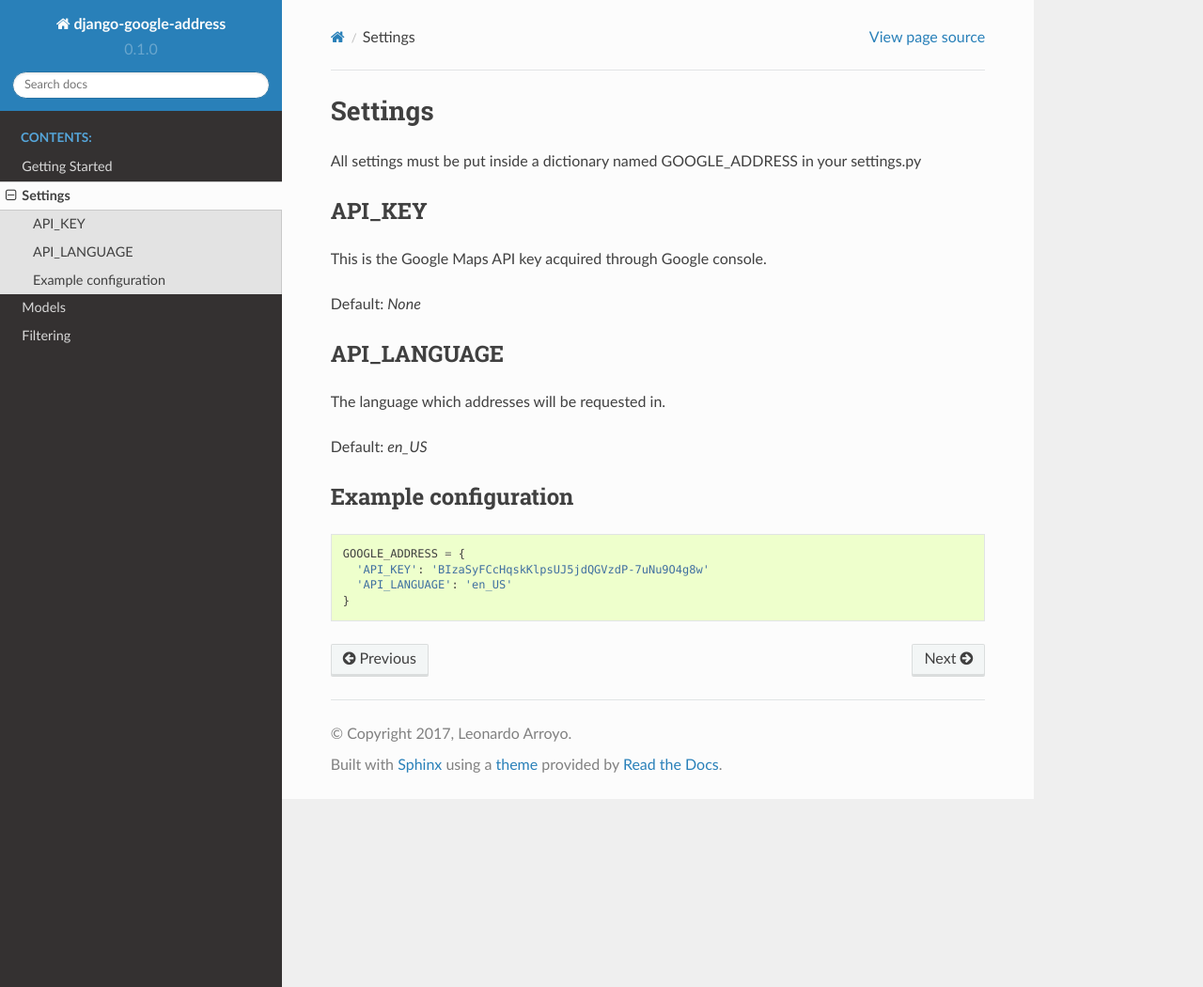
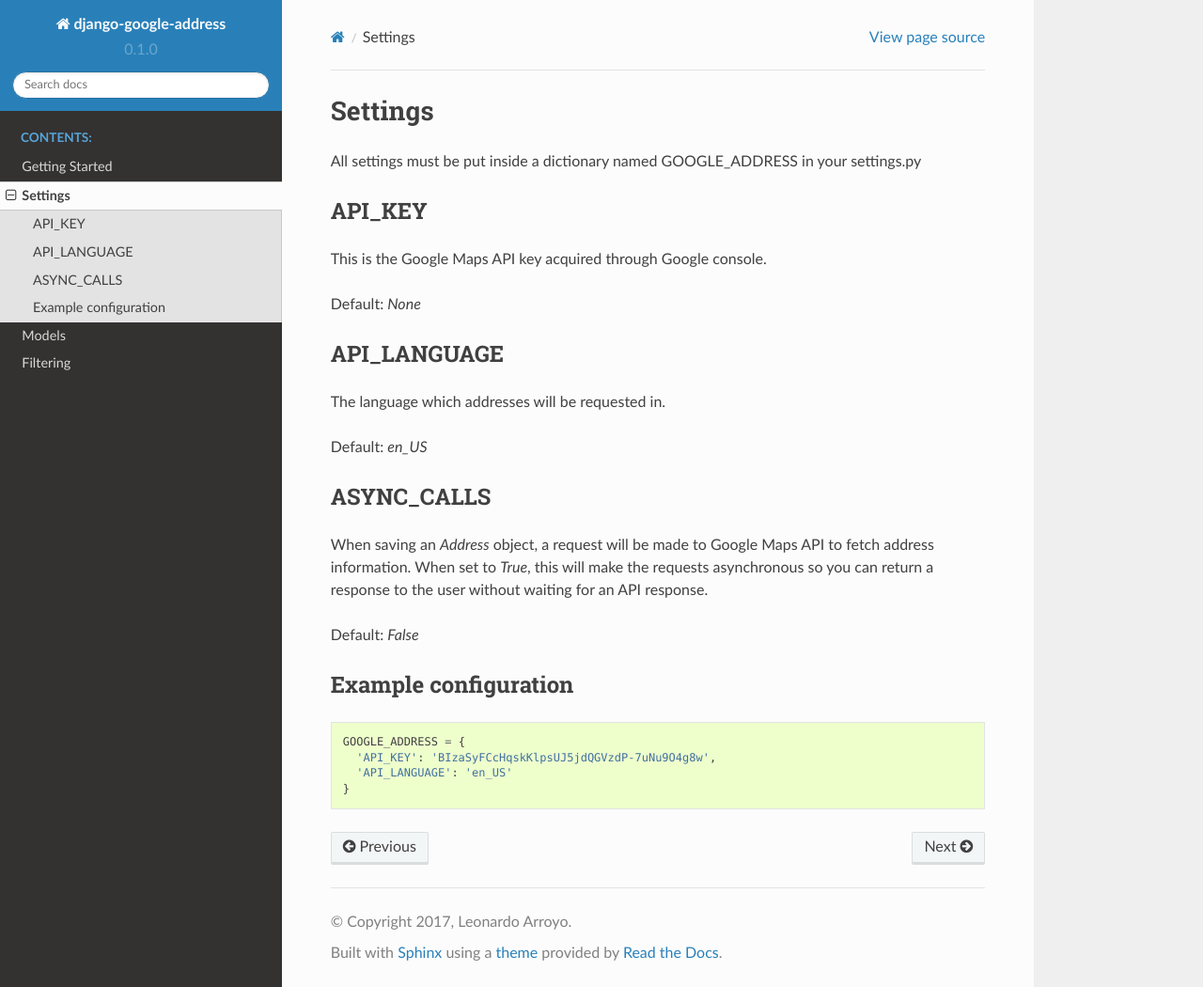
Before and after one commit to pa0lin082/django-google-address, a Sphinx documentation site: the page built from docs/src/settings.rst, in a window 1280 px wide and 1050 px high. Shown: the whole window at 94% size. Built offline with Sphinx 7.4.7 and the Read the Docs theme 2.0.0, drawn with Linux system fonts in a browser that asks for light colours.

Commit message:
Update docs to include ASYNC_CALLS setting

```diff
--- a/docs/src/settings.rst
+++ b/docs/src/settings.rst
@@ -17,11 +17,18 @@ The language which addresses will be requested in.
 
 Default: `en_US`
 
+ASYNC_CALLS
+~~~~~~~~~~~~~~~~
+
+When saving an `Address` object, a request will be made to Google Maps API to fetch address information. When set to `True`, this will make the requests asynchronous so you can return a response to the user without waiting for an API response.
+
+Default: `False`
+
 Example configuration
 ~~~~~~~~~~~~~~~~~~~~~
 ::
 
     GOOGLE_ADDRESS = {
-      'API_KEY': 'BIzaSyFCcHqskKlpsUJ5jdQGVzdP-7uNu9O4g8w'
+      'API_KEY': 'BIzaSyFCcHqskKlpsUJ5jdQGVzdP-7uNu9O4g8w',
       'API_LANGUAGE': 'en_US'
     }
```
Also changed, not shown: 13 other files.
